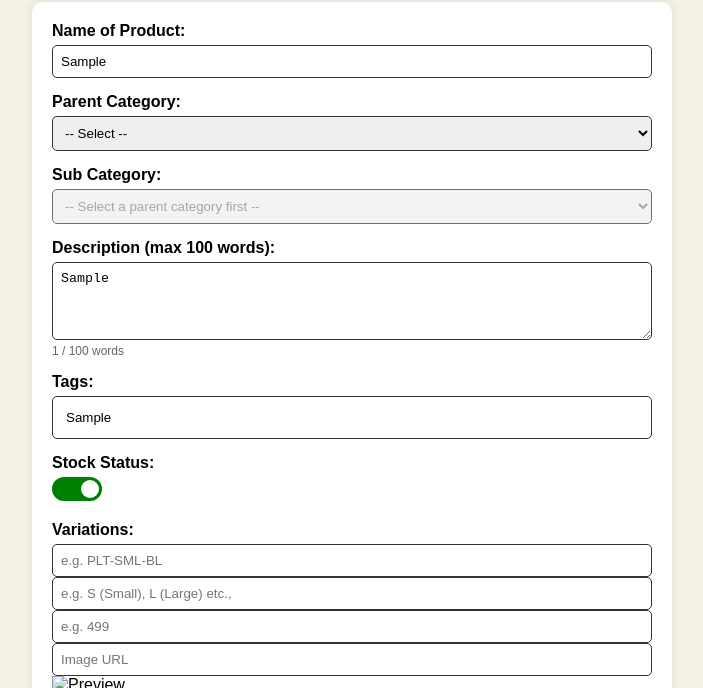
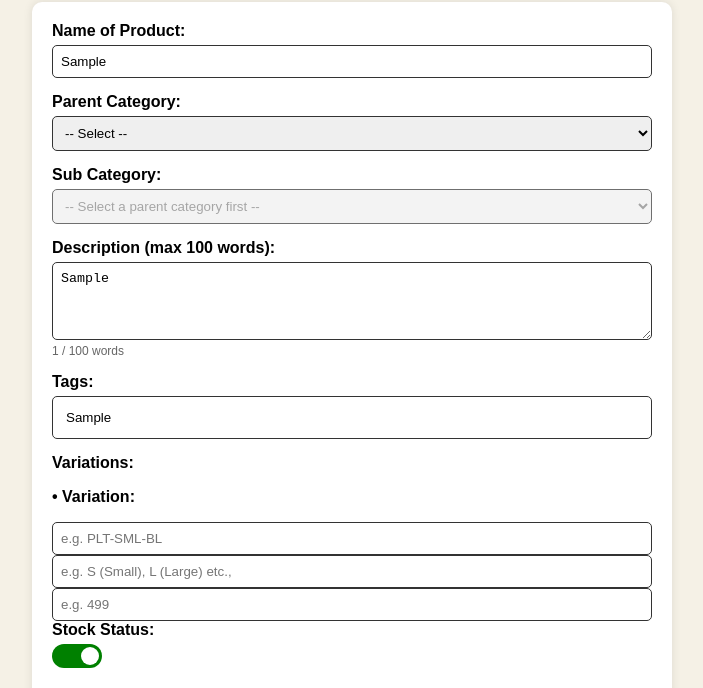
Before and after one commit to FloraCom/FloraCoProduct, a plain HTML site: page index.html in a window 1280 px wide. Both pictures are taken after typing "Sample", "Sample", "Sample" into the empty fields and a click on the button "+ Add Variation". Shown: the part 112-800 px from the top of the page, without its empty margins (288-991 px from the left). Drawn offline with Linux system fonts and the light colour scheme.

Commit message:
Add files via upload

```diff
--- a/index.html
+++ b/index.html
@@ -3,7 +3,7 @@
 <head>
   <meta charset="UTF-8" />
   <meta name="viewport" content="width=device-width, initial-scale=1.0" />
-  <title>FloraCo · Product Form</title>
+  <title>FloraCo • Product Form</title>
   <link rel="stylesheet" href="styles.css" />
 </head>
 <body>
@@ -52,14 +52,6 @@
         </div>
       </div>
 
-      <div class="form-group">
-        <label>Stock Status:</label>
-        <label class="switch">
-          <input type="checkbox" id="stock-status" checked="true" />
-          <span class="slider round"></span>
-        </label>
-      </div>
-
       <div id="variations-section">
         <label>Variations:</label>
         <div id="variation-container"></div>
--- a/script.js
+++ b/script.js
@@ -23,7 +23,7 @@ const db = getDatabase();
 
 document.addEventListener('DOMContentLoaded', function () {
   const categories = {
-    "floral-supply": ["flowers", "fecorations", "buds"],
+    "floral-supply": ["flowers", "decorations", "buds"],
     "plant": ["air", "aquatic", "bamboo", "bonsai", "cactus", "carnivorus", "climber", "conifer", "creeper", "cycad", "flowering", "ferns", "ficus", "fig", "fruit", "grafted-fruit", "ground-cover", "herb", "kokedama", "palm", "perennial", "shrubs", "spice", "succulent"],
     "tree": ["fruit-tree", "shade-tree", "evergreen"],
     "seed": ["vegetable", "flower", "herb"],
@@ -109,11 +109,22 @@ document.addEventListener('DOMContentLoaded', function () {
     const div = document.createElement('div');
     div.className = 'variation-group';
     div.innerHTML = `
+      <p><strong style="color:"green";"> • Variation:</strong></p>
       <input type="text" name="variation-id" placeholder="e.g. PLT-SML-BL" required />
       <input type="text" name="variation-name" placeholder="e.g. S (Small), L (Large) etc.," required />
       <input type="number" name="variation-price" placeholder="e.g. 499" required />
+
+      <div class="form-group">
+        <label>Stock Status:</label>
+        <label class="switch">
+          <input type="checkbox" id="stock-status" name="variation-status" checked="true" />
+          <span class="slider round"></span>
+        </label>
+      </div>
+
       <input type="url" name="variation-image" placeholder="Image URL" />
       <img class="variation-image-preview" src="" alt="Preview" />
+      <hr>
     `;
     variationContainer.appendChild(div);
 
@@ -133,11 +144,11 @@ document.addEventListener('DOMContentLoaded', function () {
       subCategory: subCategory.value,
       description: description.value,
       tags: Array.from(tagInputContainer.querySelectorAll('.tag')).map(t => t.textContent),
-      stockStatus: document.getElementById('stock-status').checked,
       variations: Array.from(variationContainer.querySelectorAll('.variation-group')).map(v => ({
         id: v.querySelector('[name="variation-id"]').value,
         name: v.querySelector('[name="variation-name"]').value,
         price: v.querySelector('[name="variation-price"]').value,
+        stock: v.querySelector('[name="variation-status"]').checked,
         image: v.querySelector('[name="variation-image"]').value
       }))
     };
--- a/styles.css
+++ b/styles.css
@@ -172,6 +172,10 @@ input:checked + .slider::before {
   text-align: center;
 }
 
+.variation-image-preview{
+  margin-bottom: 20px;
+}
+
 @media (max-width: 768px) {
   .form-container {
     padding: 15px;
```
